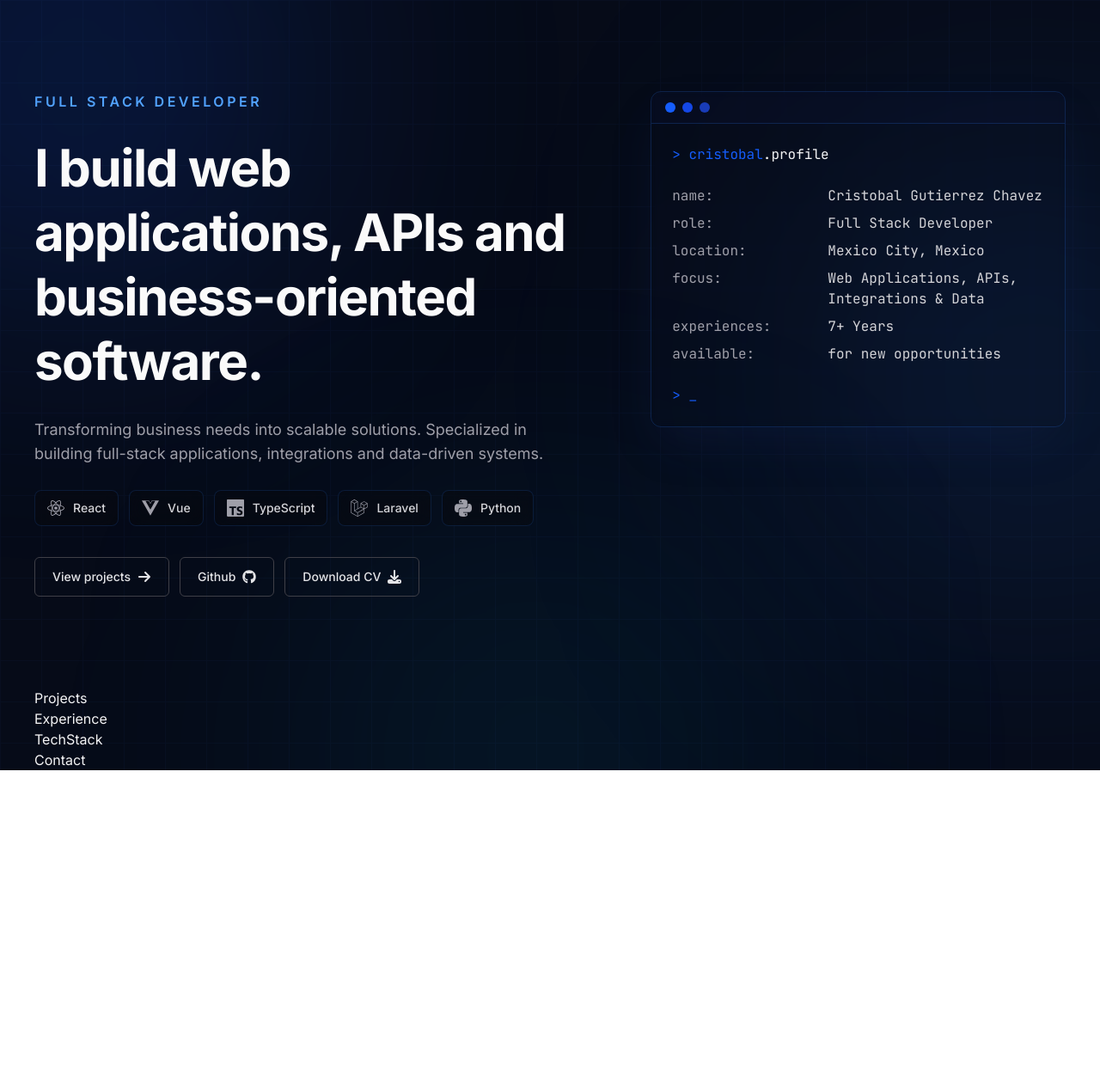
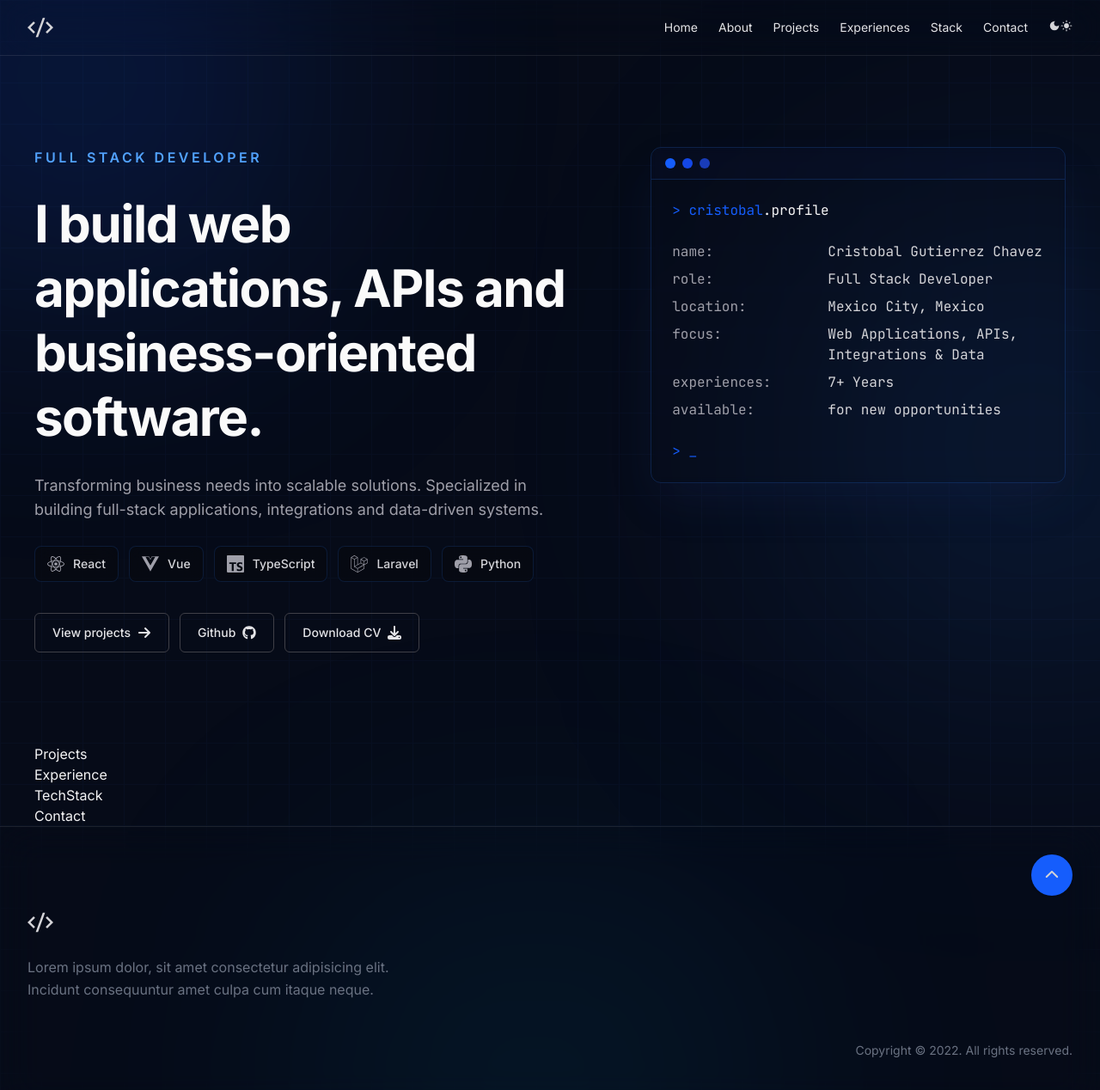
Before and after one commit to cr-gcc/portfolio, a React (Vite) app: page / in a window 1280 px wide. Shown: the top 1268 px of the page at 86% size. Before the commit the page ends 896 px from the top, so only its background shows below. Built offline with nearby package versions, Linux system fonts and the light colour scheme.

Commit message:
Header y footer básicos

```diff
--- /dev/null
+++ b/src/components/Footer.tsx
@@ -0,0 +1,50 @@
+import { RiCodeSSlashLine } from "react-icons/ri";
+import { IoIosArrowUp } from "react-icons/io";
+
+export function Footer() {
+    const goToTop = () => {
+        window.scrollTo({ top: 0, behavior: 'smooth' })
+    }
+
+    return (
+        <footer className="backdrop-blur-xl border-t border-zinc-200/10">
+            <div className="relative mx-auto max-w-7xl px-4 py-16 sm:px-6 lg:px-8 lg:pt-24">
+                <div className="absolute end-4 top-4 sm:end-6 sm:top-6 lg:end-8 lg:top-8">
+                    <button
+                        type='button'
+                        onClick={goToTop}
+                        className="h-12 w-12 cursor-pointer inline-flex items-center justify-center rounded-full bg-blue-600 text-zinc-300 shadow-sm transition hover:bg-blue-700 hover:text-white"
+                    >
+                        <span className="sr-only">Back to top</span>
+                        <IoIosArrowUp className="block -translate-y-px" size={22} />
+                    </button>
+                </div>
+
+                <div className="lg:flex lg:items-end lg:justify-between">
+                    <div>
+                        <div className="flex justify-center text-teal-600 lg:justify-start">
+                            <RiCodeSSlashLine
+                                size={30}
+                                className="
+                                cursor-pointer
+                                text-zinc-300
+                                duration-200
+                                hover:text-white
+                                hover:scale-110
+                                "
+                            />
+                        </div>
+
+                        <p className="mx-auto mt-6 max-w-md text-center leading-relaxed text-gray-500 lg:text-left">
+                            Lorem ipsum dolor, sit amet consectetur adipisicing elit. Incidunt consequuntur amet
+                            culpa cum itaque neque.
+                        </p>
+                    </div>
+                </div>
+                <p className="mt-12 text-center text-sm text-gray-500 lg:text-right">
+                    Copyright &copy; 2022. All rights reserved.
+                </p>
+            </div>
+        </footer>
+    );
+}
--- /dev/null
+++ b/src/components/Header.tsx
@@ -0,0 +1,86 @@
+import { RiCodeSSlashLine } from "react-icons/ri";
+import { MdLightMode, MdDarkMode } from "react-icons/md";
+
+export function Header() {
+    return (
+        <header className="backdrop-blur-xl border-b border-zinc-200/10">
+            <div className="mx-auto flex h-16 max-w-7xl items-center gap-8 px-4 sm:px-6 lg:px-8">
+                <a className="block text-teal-600" href="#">
+                    <span className="sr-only">Home</span>
+                    <RiCodeSSlashLine
+                        size={30}
+                        className="
+                        cursor-pointer
+                        text-zinc-300
+                        duration-200
+                        hover:text-white
+                        hover:scale-110
+                        "
+                    />
+                </a>
+                <div className="flex flex-1 items-center justify-end">
+                    <nav aria-label="Global" className="hidden md:block">
+                        <ul className="flex items-center gap-6 text-sm">
+                            <li>
+                                <a className="text-zinc-200 transition hover:text-white" href="#">
+                                    Home
+                                </a>
+                            </li>
+                            <li>
+                                <a className="text-zinc-200 transition hover:text-white" href="#">
+                                    About
+                                </a>
+                            </li>
+                            <li>
+                                <a className="text-zinc-200 transition hover:text-white" href="#">
+                                    Projects
+                                </a>
+                            </li>
+                            <li>
+                                <a className="text-zinc-200 transition hover:text-white" href="#">
+                                    Experiences
+                                </a>
+                            </li>
+                            <li>
+                                <a className="text-zinc-200 transition hover:text-white" href="#">
+                                    Stack
+                                </a>
+                            </li>
+                            <li>
+                                <a className="text-zinc-200 transition hover:text-white" href="#">
+                                    Contact
+                                </a>
+                            </li>
+                            <li>
+                                <button
+                                    className="
+                                    cursor-pointer
+                                    text-zinc-300
+                                    duration-200
+                                    hover:text-white
+                                    hover:scale-110
+                                    "
+                                    aria-label="Toggle theme"
+                                >
+                                    <MdDarkMode />
+                                </button>
+                                <button
+                                    className="
+                                    cursor-pointer
+                                    text-zinc-300
+                                    duration-200
+                                    hover:text-white
+                                    hover:scale-110
+                                    "
+                                    aria-label="Toggle theme"
+                                >
+                                    <MdLightMode />
+                                </button>
+                            </li>
+                        </ul>
+                    </nav>
+                </div>
+            </div>
+        </header>
+    );
+}
--- a/src/layouts/MainLayout.tsx
+++ b/src/layouts/MainLayout.tsx
@@ -1,4 +1,6 @@
 import { Outlet } from 'react-router'
+import { Header } from "@components/Header"
+import { Footer } from "@components/Footer"
 
 export function MainLayout() {
     return (
@@ -35,12 +37,13 @@ export function MainLayout() {
                 bg-sky-500/10
                 blur-[150px]"/>
             {/* Contenido principal */}
+            <Header />
             <main id="main" className="font-sans relative z-10 min-h-screen">
                 <div className="mx-auto w-full max-w-7xl px-5 sm:px-8 lg:px-10">
                     <Outlet />
                 </div>
             </main>
-
+            <Footer />
         </div>
     );
 }
```
